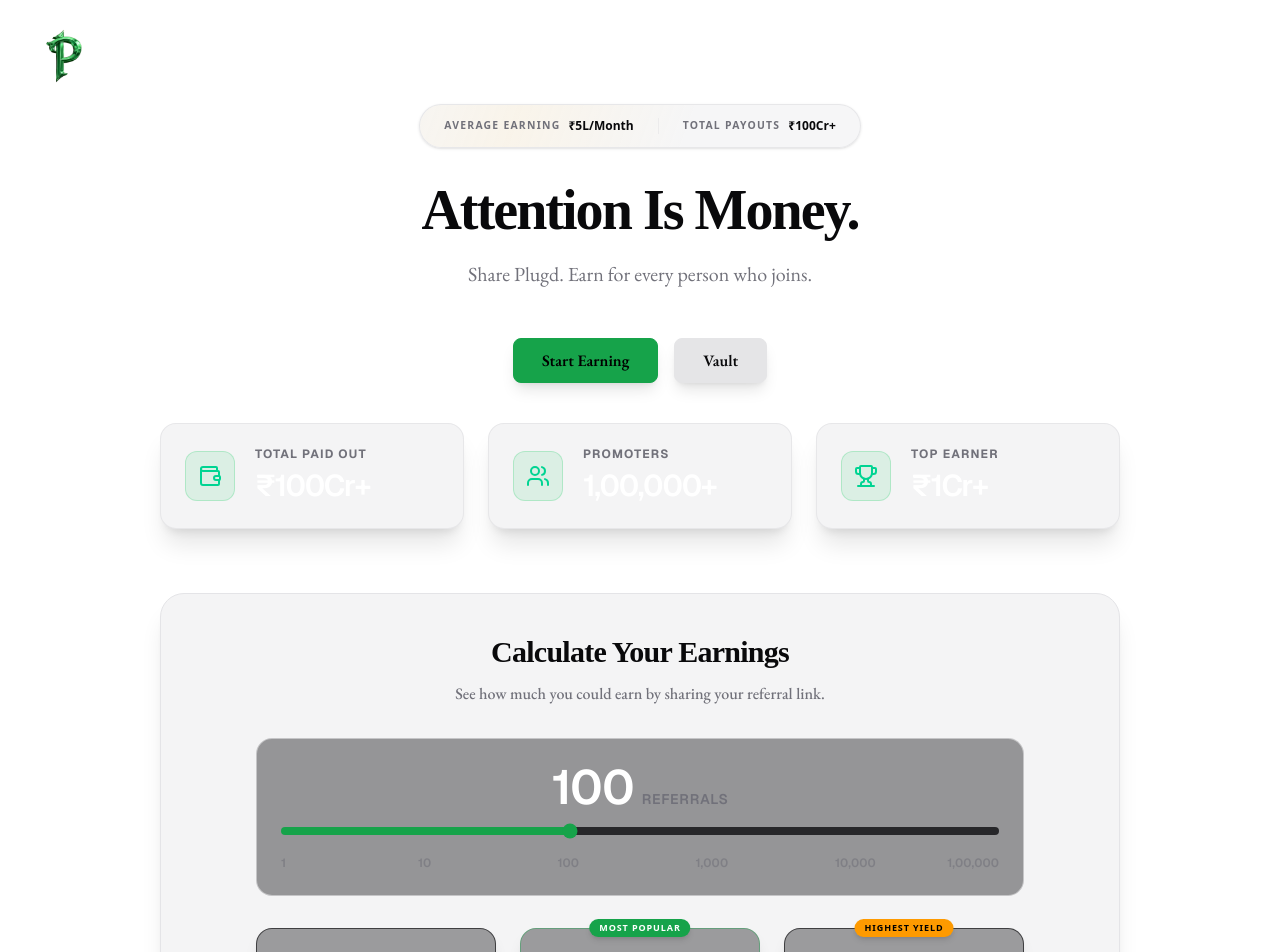
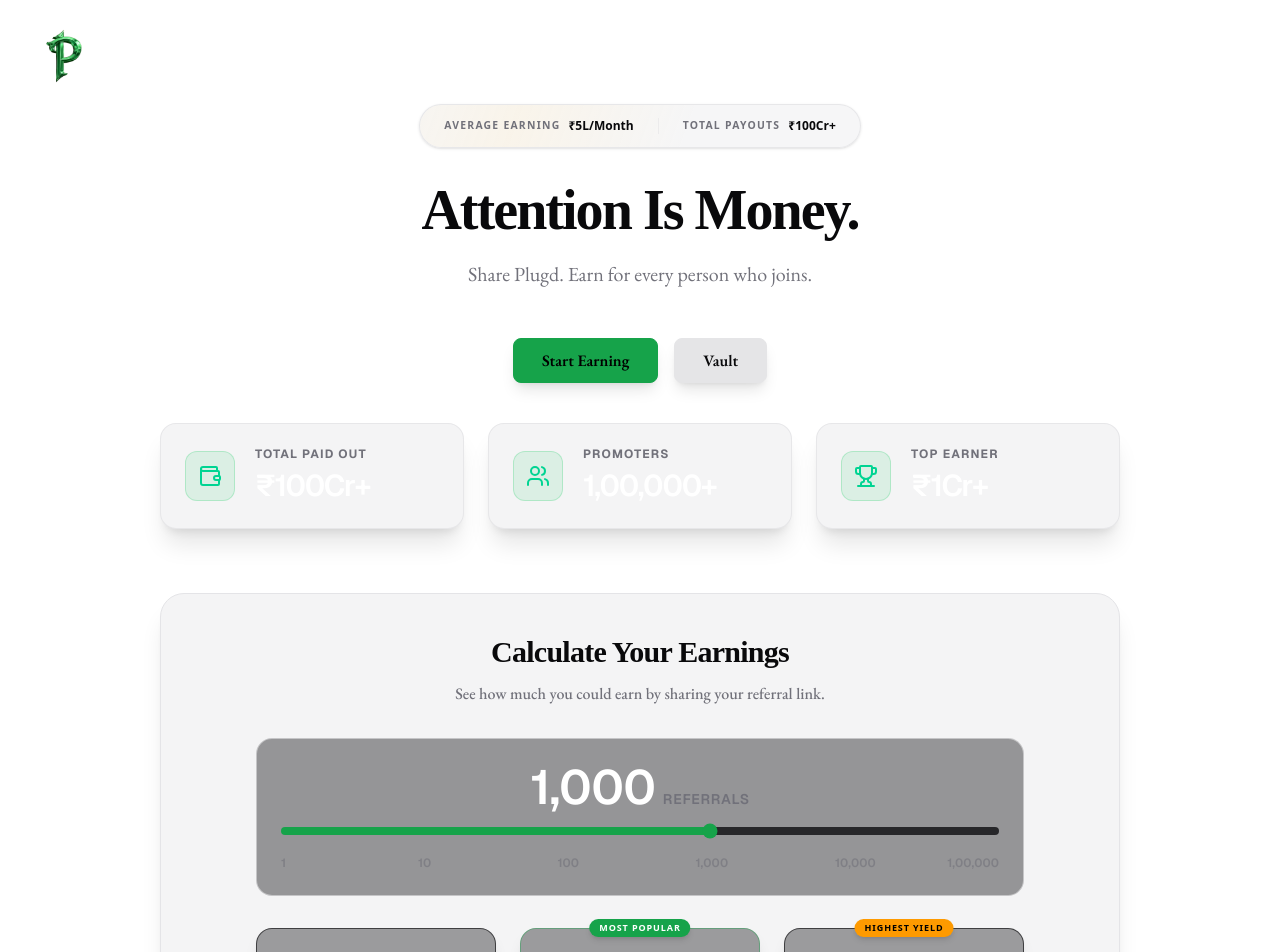
Before and after one commit to Ravishankar802/The-Plugd, a Next.js app: page / in a window 1280 px wide. Shown: the top 952 px of the page. Built offline with nearby package versions, Linux system fonts and the light colour scheme; no server answers; the database is empty.

Commit message:
feat: change default referrals slider value to 1000

```diff
--- a/src/components/HomeClient.tsx
+++ b/src/components/HomeClient.tsx
@@ -93,7 +93,7 @@ export default function HomeClient({
   }>({ today: [], thisWeek: [], allTime: [] });
   const [recentEarnings, setRecentEarnings] = useState<Array<{ id: number; text: string; time: string }>>([]);
   const [visibleCount, setVisibleCount] = useState(10);
-  const [sliderVal, setSliderVal] = useState(2); // 10^2 = 100 referrals default
+  const [sliderVal, setSliderVal] = useState(3); // 10^3 = 1000 referrals default
 
   const getLogValue = (val: number) => {
     const raw = Math.pow(10, val);
```
